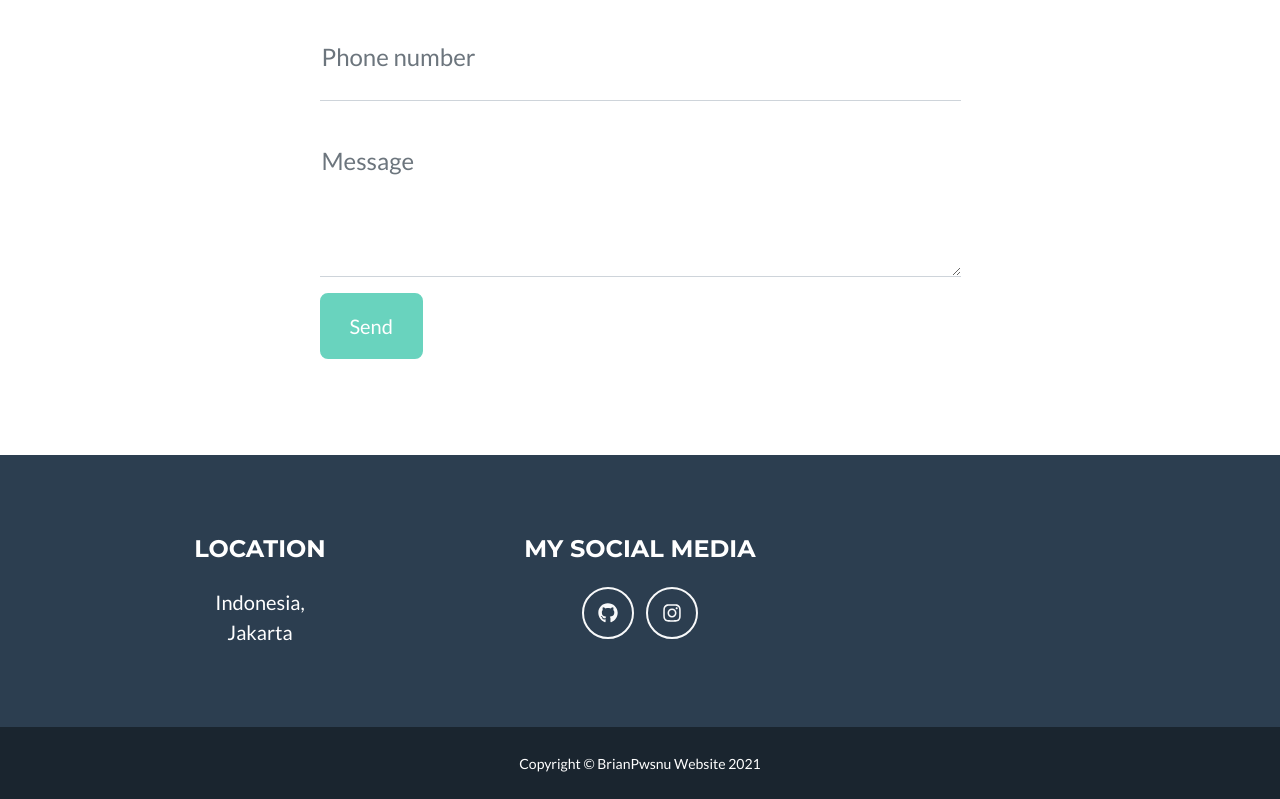
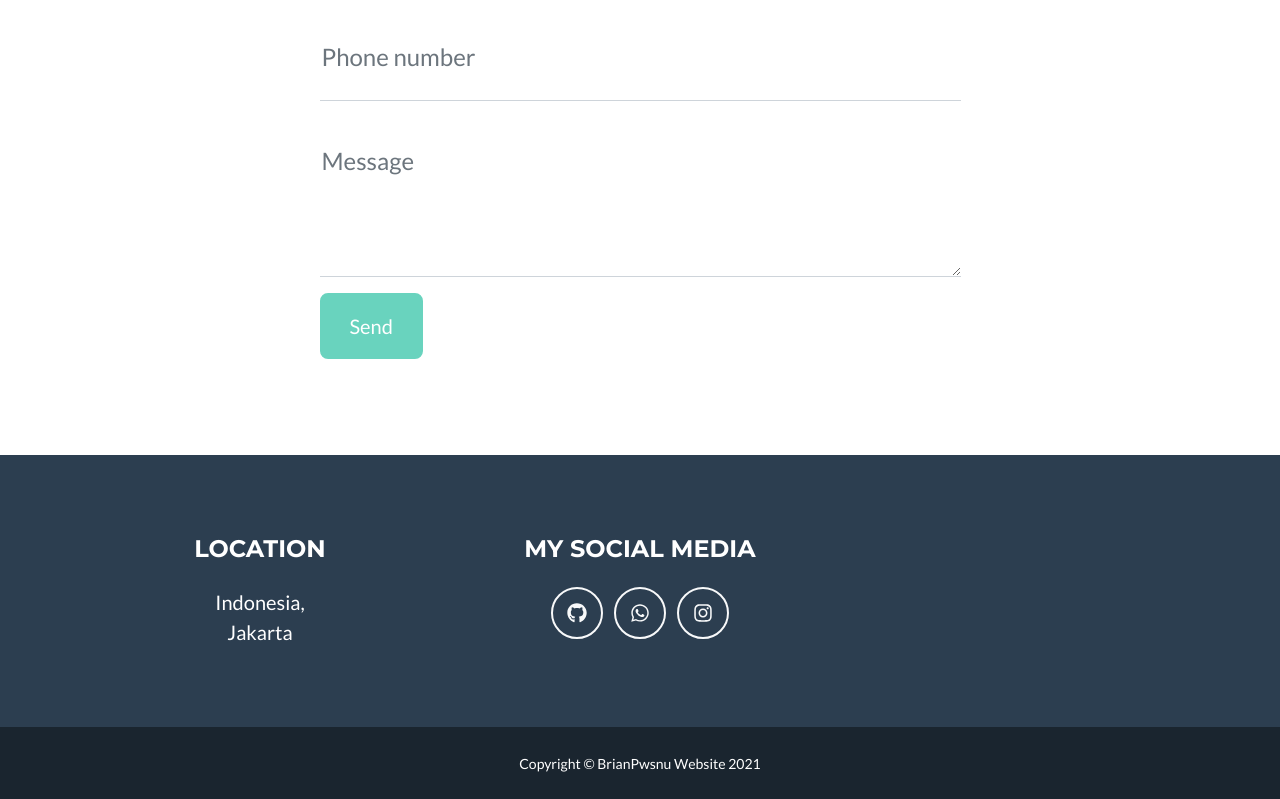
Before and after one commit to BrianPwsnu/My-Portofolio, a plain HTML site: page index.html in a window 1280 px wide. Shown: the part 2364-3163 px from the top of the page. Drawn offline with nearby package versions, Linux system fonts and the light colour scheme.

Commit message:
commit on main

```diff
--- a/index.html
+++ b/index.html
@@ -227,6 +227,7 @@
                     <div class="col-lg-4 mb-5 mb-lg-0">
                         <h4 class="text-uppercase mb-4">My Social Media</h4>
                         <a class="btn btn-outline-light btn-social mx-1" href="https://github.com/BrianPwsnu"><i class="fab fa-fw fa-github"></i></a>
+                        <a class="btn btn-outline-light btn-social mx-1" href="https://wa.me/62881025167745"><i class="fab fa-fw fa-whatsapp"></i></a>
                         <a class="btn btn-outline-light btn-social mx-1" href="https://www.instagram.com/brianpwsnu/"><i class="fab fa-fw fa-instagram"></i></a>
                     </div>
         </footer>
```
